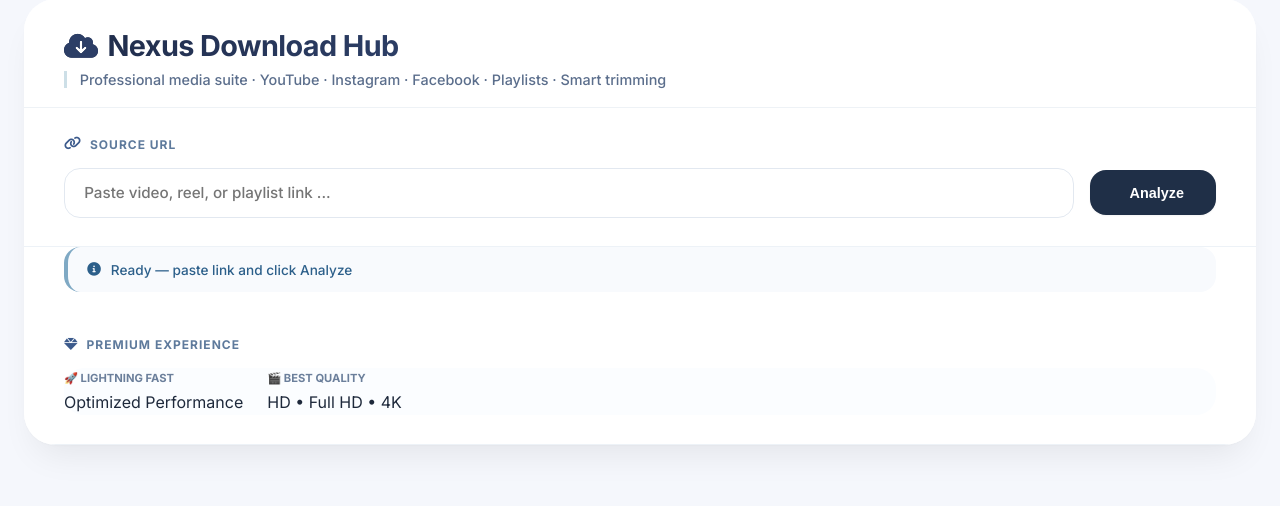
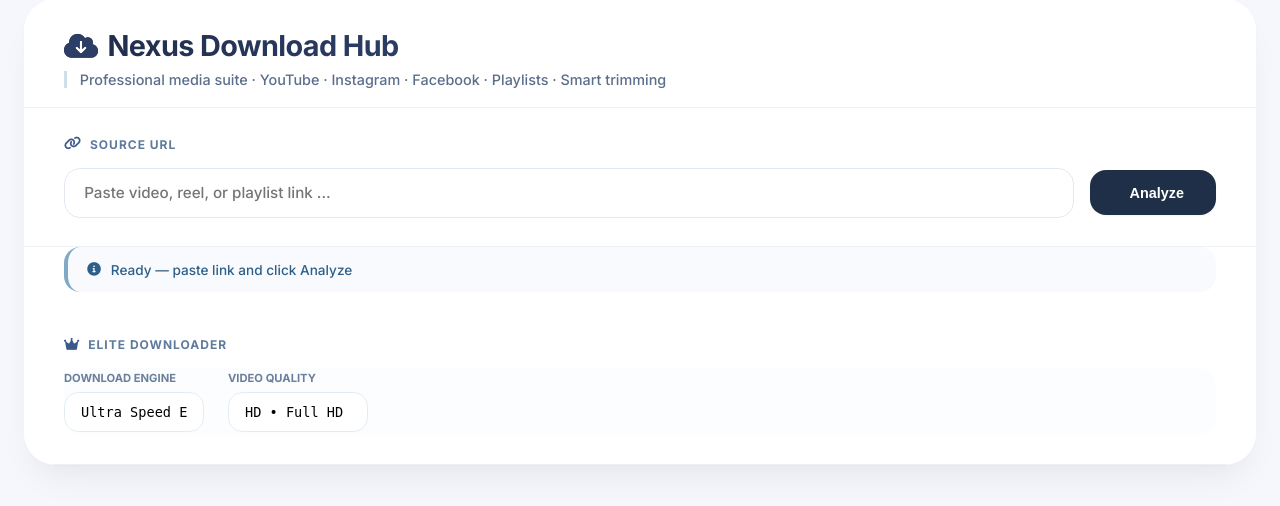
Before and after one commit to DEEPACARRIER/premium-video-downloader-, a Flask app: page / in a window 1280 px wide. Shown: the part 33-539 px from the top of the page. Run offline with Flask 3, Linux system fonts and the light colour scheme; grey boxes labelled with a size stand in for pictures from a placeholder-image service; some libraries are stand-ins or nearby versions.

Commit message:
Update index.html

```diff
--- a/templates/index.html
+++ b/templates/index.html
@@ -481,18 +481,18 @@
 
     <div id="cutterSection" class="card-pane">
     <div class="section-label">
-        <i class="fas fa-gem"></i> PREMIUM EXPERIENCE
+        <i class="fas fa-crown"></i> ELITE DOWNLOADER
     </div>
 
     <div class="cutter-grid">
         <div class="time-field">
-            <label>🚀 Lightning Fast</label>
-            <div class="feature-badge">Optimized Performance</div>
+            <label>Download Engine</label>
+            <input type="text" value="Ultra Speed Enabled" readonly>
         </div>
 
         <div class="time-field">
-            <label>🎬 Best Quality</label>
-            <div class="feature-badge">HD • Full HD • 4K</div>
+            <label>Video Quality</label>
+            <input type="text" value="HD • Full HD • 4K" readonly>
         </div>
     </div>
 </div>
```
